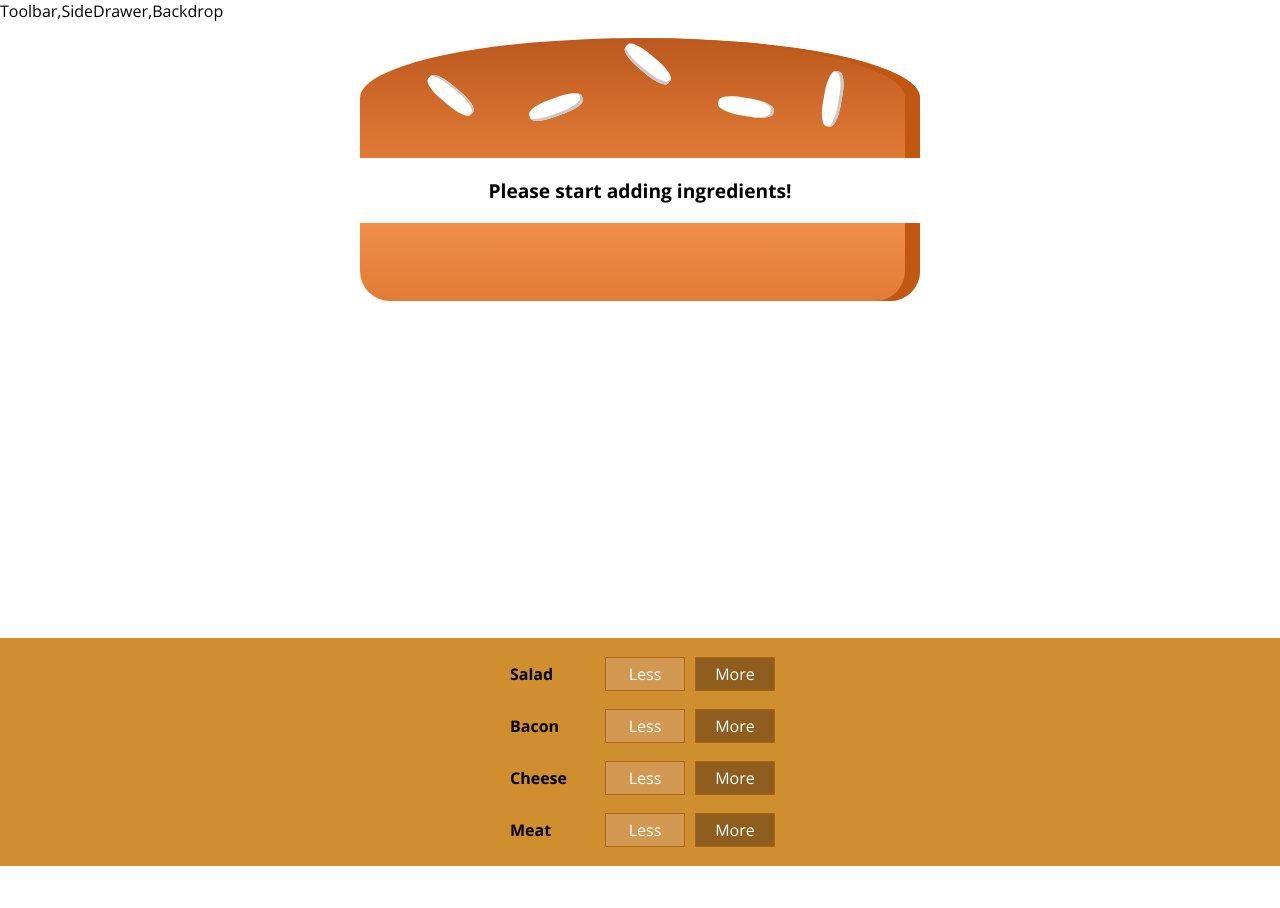
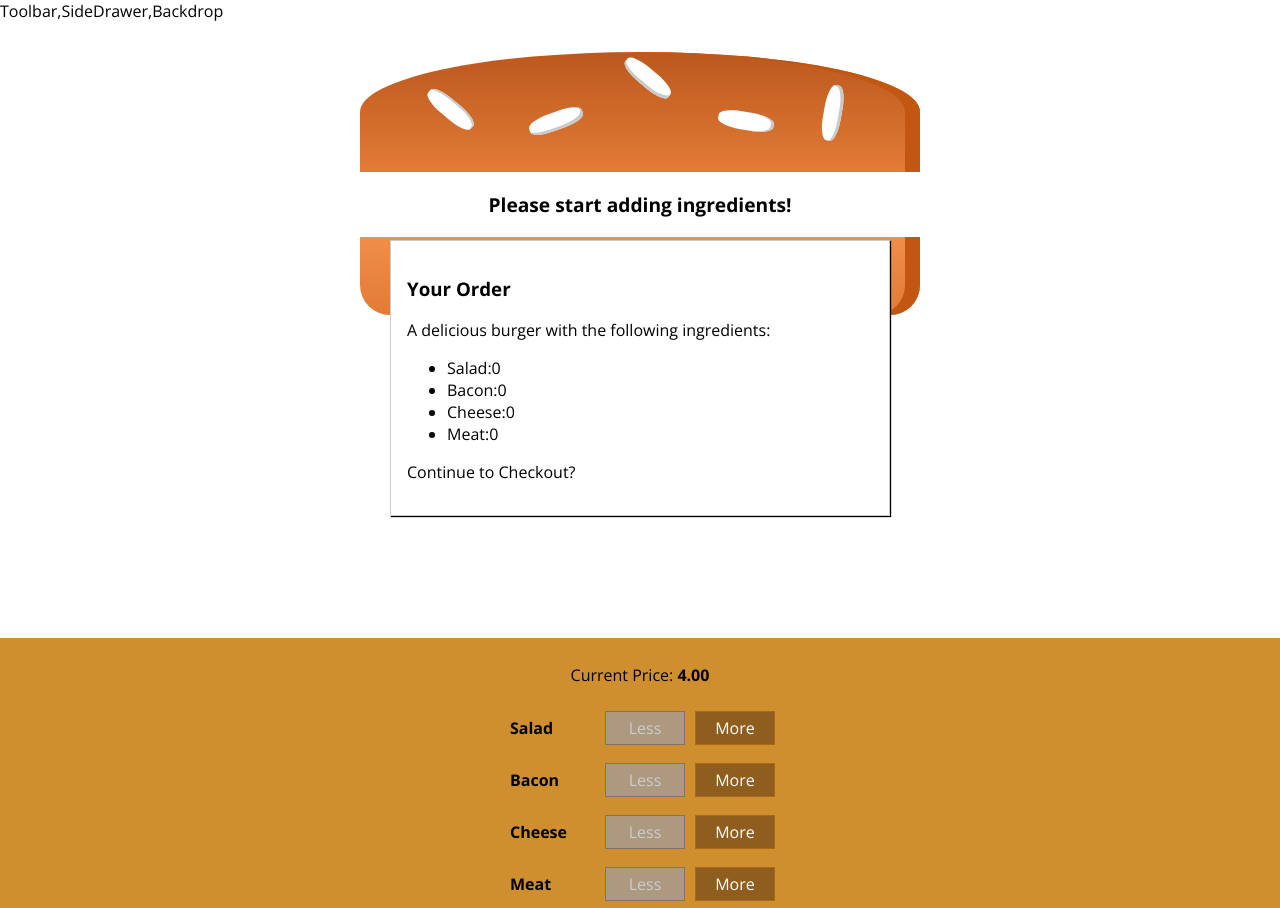
Before and after one commit to mrtdmr/React-TheCompleteGuide, a React (Create React App) app in the folder burger-app/: page / in a window 1280 px wide. Shown: the top 908 px of the page. Before the commit the page ends 866 px from the top, so only its background shows below. Built offline with nearby package versions, Linux system fonts and the light colour scheme.

Commit message:
03122019_2356

```diff
--- a/burger-app/src/components/Burger/BuildControls/BuildControl/BuildControl.js
+++ b/burger-app/src/components/Burger/BuildControls/BuildControl/BuildControl.js
@@ -3,8 +3,16 @@
 const buildControl = props => (
   <div className={classes.BuildControl}>
     <div className={classes.Label}>{props.label}</div>
-    <button className={classes.Less}>Less</button>
-    <button className={classes.More}>More</button>
+    <button
+      className={classes.Less}
+      onClick={props.removed}
+      disabled={props.disabled}
+    >
+      Less
+    </button>
+    <button className={classes.More} onClick={props.added}>
+      More
+    </button>
   </div>
 );
 export default buildControl;
--- a/burger-app/src/components/Burger/BuildControls/BuildControls.js
+++ b/burger-app/src/components/Burger/BuildControls/BuildControls.js
@@ -9,9 +9,24 @@
 ];
 const buildControls = props => (
   <div className={classes.BuildControls}>
+    <p>
+      Current Price:<strong> {props.price.toFixed(2)}</strong>
+    </p>
     {controls.map(ctrl => {
-      return <BuildControl key={ctrl.label} label={ctrl.label} />;
+      return (
+        <BuildControl
+          key={ctrl.label}
+          label={ctrl.label}
+          type={ctrl.type}
+          added={() => props.ingredientAdded(ctrl.type)}
+          removed={() => props.ingredientRemoved(ctrl.type)}
+          disabled={props.disabled[ctrl.type]}
+        />
+      );
     })}
+    <button className={classes.OrderButton} disabled={!props.purchasable}>
+      OrDER NOW
+    </button>
   </div>
 );
 export default buildControls;
--- a/burger-app/src/components/Burger/BuildControls/BuildControls.module.css
+++ b/burger-app/src/components/Burger/BuildControls/BuildControls.module.css
@@ -8,3 +8,45 @@
   margin: auto;
   padding: 10px 0;
 }
+
+.OrderButton {
+  background-color: #dad735;
+  outline: none;
+  cursor: pointer;
+  border: 1px solid #966909;
+  color: #966909;
+  font-family: inherit;
+  font-size: 1.2em;
+  padding: 15px 30px;
+  box-shadow: 2px 2px 2px #966909;
+}
+
+.OrderButton:hover,
+.OrderButton:active {
+  background-color: #a0db41;
+  border: 1px solid #966909;
+  color: #966909;
+}
+
+.OrderButton:disabled {
+  background-color: #c7c6c6;
+  cursor: not-allowed;
+  border: 1px solid #ccc;
+  color: #888888;
+}
+
+.OrderButton:not(:disabled) {
+  animation: enable 0.3s linear;
+}
+
+@keyframes enable {
+  0% {
+    transform: scale(1);
+  }
+  60% {
+    transform: scale(1.1);
+  }
+  100% {
+    transform: scale(1);
+  }
+}
--- a/burger-app/src/components/Burger/Burger.module.css
+++ b/burger-app/src/components/Burger/Burger.module.css
@@ -5,6 +5,7 @@
   text-align: center;
   font-weight: bold;
   font-size: 1.2rem;
+  overflow: scroll;
 }
 @media (min-width: 500px) and (min-height: 400px) {
   .Burger {
--- /dev/null
+++ b/burger-app/src/components/Burger/OrderSummary/OrderSummary.js
@@ -0,0 +1,22 @@
+import React from "react";
+import Aux from "../../../hoc/Auxiliary";
+const orderSummary = props => {
+  const ingredientSummary = Object.keys(props.ingredients).map(igKey => {
+    return (
+      <li key={igKey}>
+        <span style={{ textTransform: "capitalize" }}> {igKey}</span>:
+        {props.ingredients[igKey]}
+      </li>
+    );
+  });
+
+  return (
+    <Aux>
+      <h3>Your Order</h3>
+      <p>A delicious burger with the following ingredients:</p>
+      <ul>{ingredientSummary}</ul>
+      <p>Continue to Checkout?</p>
+    </Aux>
+  );
+};
+export default orderSummary;
--- /dev/null
+++ b/burger-app/src/components/UI/Modal/Modal.js
@@ -0,0 +1,4 @@
+import React from "react";
+import classes from "./Modal.module.css";
+const modal = props => <div className={classes.Modal}>{props.children}</div>;
+export default modal;
--- /dev/null
+++ b/burger-app/src/components/UI/Modal/Modal.module.css
@@ -0,0 +1,20 @@
+.Modal {
+  position: fixed;
+  z-index: 500;
+  background-color: white;
+  width: 70%;
+  border: 1px solid #ccc;
+  box-shadow: 1px 1px 1px black;
+  padding: 16px;
+  left: 15%;
+  top: 30%;
+  box-sizing: border-box;
+  transition: all 0.3s ease-out;
+}
+
+@media (min-width: 600px) {
+  .Modal {
+    width: 500px;
+    left: calc(50% - 250px);
+  }
+}
--- a/burger-app/src/containers/BurgerBuilder/BurgerBuilder.js
+++ b/burger-app/src/containers/BurgerBuilder/BurgerBuilder.js
@@ -2,6 +2,15 @@
 import Aux from "../../hoc/Auxiliary";
 import Burger from "../../components/Burger/Burger";
 import BuildControls from "../../components/Burger/BuildControls/BuildControls";
+import Modal from "../../components/UI/Modal/Modal";
+import OrderSummary from "../../components/Burger/OrderSummary/OrderSummary";
+
+const INGREDIENT_PRICES = {
+  salad: 0.5,
+  cheese: 0.4,
+  meat: 1.3,
+  bacon: 0.6
+};
 class BurgerBuilder extends Component {
   // constructor(props){
   //   super(props);
@@ -13,13 +22,74 @@
       bacon: 0,
       cheese: 0,
       meat: 0
-    }
+    },
+    totalPrice: 4,
+    purchasable: false
+  };
+  updatePurchaseState(ingredients) {
+    const sum = Object.keys(ingredients)
+      .map(igKey => {
+        return ingredients[igKey];
+      })
+      .reduce((sum, el) => {
+        return sum + el;
+      }, 0);
+    this.setState({ purchasable: sum > 0 });
+  }
+  addIngredientHandler = type => {
+    const oldCount = this.state.ingredients[type];
+    const updatedCount = oldCount + 1;
+    const updatedIngredients = {
+      ...this.state.ingredients
+    };
+    updatedIngredients[type] = updatedCount;
+    const priceAddition = INGREDIENT_PRICES[type];
+    const oldPrice = this.state.totalPrice;
+    const newPrice = oldPrice + priceAddition;
+    this.setState({
+      totalPrice: newPrice,
+      ingredients: updatedIngredients
+    });
+    this.updatePurchaseState(updatedIngredients);
+  };
+  removeIngredientHandler = type => {
+    const oldCount = this.state.ingredients[type];
+    if (oldCount < 1) return;
+    const updatedCount = oldCount - 1;
+    const updatedIngredients = {
+      ...this.state.ingredients
+    };
+    updatedIngredients[type] = updatedCount;
+    const priceDeduction = INGREDIENT_PRICES[type];
+    const oldPrice = this.state.totalPrice;
+    const newPrice = oldPrice - priceDeduction;
+    this.setState({
+      totalPrice: newPrice,
+      ingredients: updatedIngredients
+    });
+    this.updatePurchaseState(updatedIngredients);
   };
   render() {
+    const disabledInfo = {
+      ...this.state.ingredients
+    };
+    for (let key in disabledInfo) {
+      disabledInfo[key] = disabledInfo[key] <= 0;
+    }
+    //{salad:true,meat:true...}
     return (
       <Aux>
+        <Modal>
+          <OrderSummary ingredients={this.state.ingredients} />
+        </Modal>
         <Burger ingredients={this.state.ingredients} />
-        <BuildControls />
+        <BuildControls
+          ingredientAdded={this.addIngredientHandler}
+          ingredientRemoved={this.removeIngredientHandler}
+          disabled={disabledInfo}
+          price={this.state.totalPrice}
+          purchasable={this.state.purchasable}
+        />
       </Aux>
     );
   }
```
Also changed, not shown: burger-app/src/components/UI/Backdrop/Backdrop.js (added).
